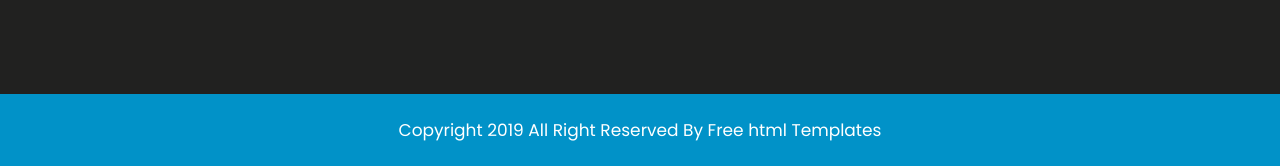
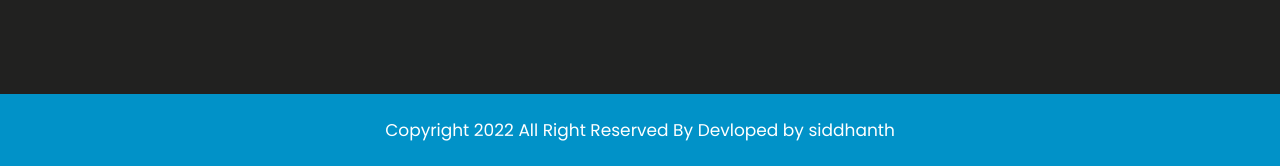
Before and after one commit to surendragt19/demo, a plain HTML site: page index.html in a window 1280 px wide. Shown: the part 3909-4075 px from the top of the page. Drawn offline with nearby package versions, Linux system fonts and the light colour scheme; some packages are replaced by stand-ins of ours.

Commit message:
Update index.html

```diff
--- a/index.html
+++ b/index.html
@@ -338,7 +338,7 @@
                   <div class="container">
                      <div class="row">
                         <div class="col-md-12">
-                           <p>Copyright 2019 All Right Reserved By <a href="https://html.design/"> Free  html Templates</a></p>
+                           <p>Copyright 2022 All Right Reserved By <a href="#"> Devloped by siddhanth</a></p>
                         </div>
                      </div>
                   </div>
```
